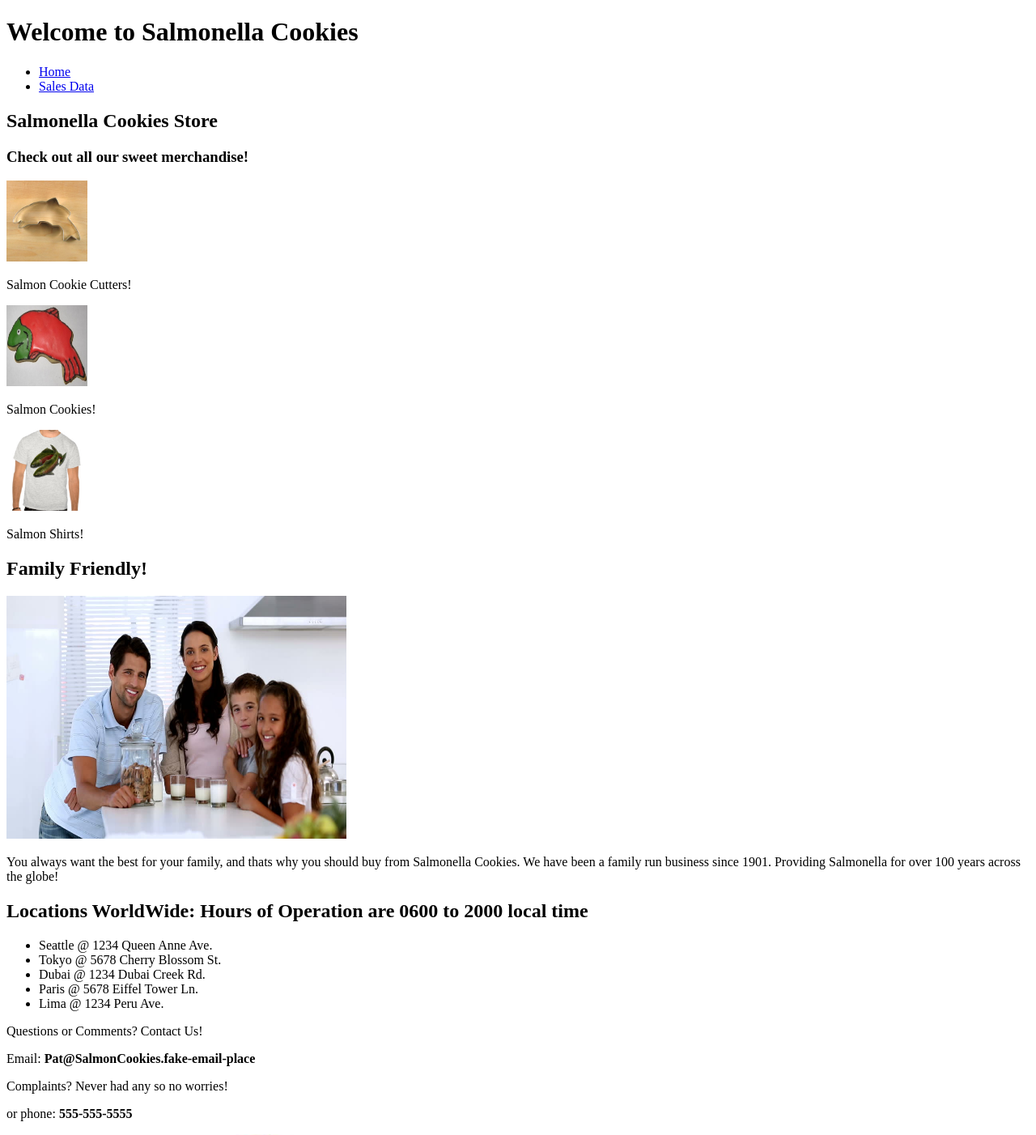
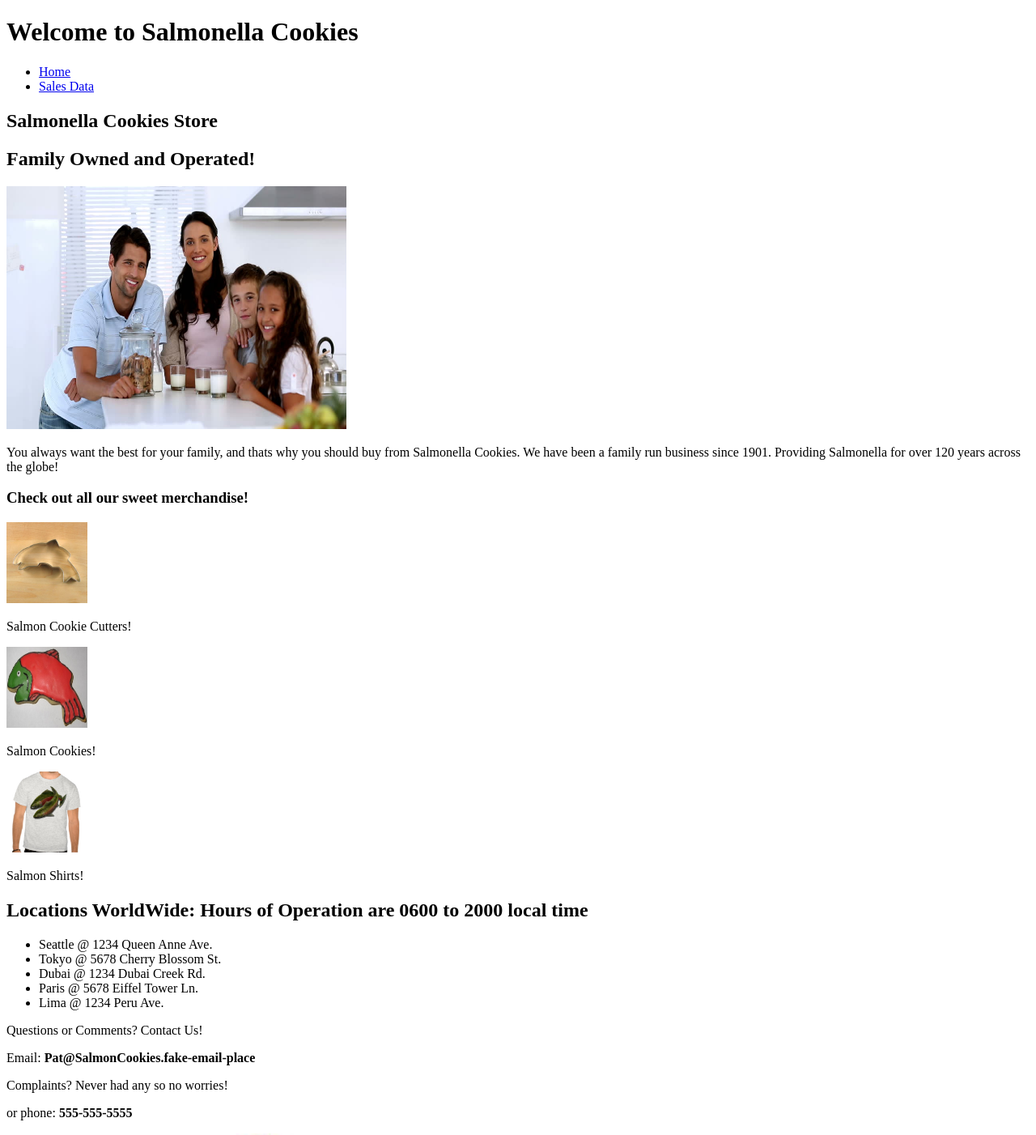
Before and after one commit to ReeceRenninger/cookie-stand-improved, a Next.js app: page / in a window 1280 px wide. Shown: the top 1402 px of the page at 81% size. Built offline with nearby package versions, Linux system fonts and the light colour scheme.

Commit message:
put the documentation template up and added our names, refactoring code that was un needed and trying to figure out how to display the grand totals

```diff
--- a/src/Components/Table.js
+++ b/src/Components/Table.js
@@ -1,6 +1,7 @@
 import { useEffect, useState } from "react";
 
 //!! Chat gpt/ co pilot is the only reason this is here, idk wtf is even happening but its works so im not touching it
+//TODO: NEED TO STILL GENERATE THE DAILY LOCATION TOTALS I CANT MATHS AND MY BRAIN IS FRIED FROM THIS WEEK
 const Table = (props) => {
   //rendered is to track if the table has been rendered yet, if it has then it will update the table with the new store
   const [rendered, setRendered] = useState(false);
@@ -10,6 +11,7 @@ const Table = (props) => {
   const hours = ['6am', '7am', '8am', '9am', '10am', '11am', '12pm', '1pm', '2pm', '3pm', '4pm', '5pm', '6pm', '7pm', '8pm'];
 
   useEffect(() => {
+    //creates the new store using props passed down, built in timer to give a small loading window so we know its working
     if (rendered) {
       setTracker(false);
       const newStore = props.stores[props.stores.length - 1];
@@ -19,7 +21,7 @@ const Table = (props) => {
         setTracker(true);
 
       }, 500);
-
+      //if the new store isnt being added then we just generate the table as normal
     } else {
       props.stores.forEach(store => store.cookiesBought = []);
       props.stores.forEach(store => store.getCookiesBought());
--- a/src/pages/SalesData.js
+++ b/src/pages/SalesData.js
@@ -1,9 +1,9 @@
+import Footer from '../Components/Footer';
 import Form from '../Components/Form';
+import Header from '../Components/Header';
+import Store from '../Components/Store';
 import Table from '../Components/Table';
-import Store from '../Components/Store';
 import { useState } from 'react';
-import Header from '../Components/Header';
-import Footer from '../Components/Footer';
 
 const SalesData = () => {
 
--- a/src/pages/index.js
+++ b/src/pages/index.js
@@ -17,8 +17,18 @@ export default function Home() {
       <main>
         <section id="store">
           <h2>Salmonella Cookies Store</h2>
-          <h3>Check out all our sweet merchandise!</h3>
+        <section id='family'>
+          <h2>Family Owned and Operated!</h2>
+          <Image
+                src="/family.jpg"
+                alt="Picture of a family"
+                width={420}
+                height={300}
+                />
+          <p className='family-pitch'>You always want the best for your family, and thats why you should buy from Salmonella Cookies. We have been a family run business since 1901. Providing Salmonella for over 120 years across the globe!</p>
+        </section>
           <div className='front-section'>
+                <h3>Check out all our sweet merchandise!</h3>
 
               <Image
                 src="/cutter.jpeg"
@@ -46,16 +56,6 @@ export default function Home() {
 
           </div>
         </section>
-        <section id='family'>
-          <h2>Family Friendly!</h2>
-          <Image
-                src="/family.jpg"
-                alt="Picture of a family"
-                width={420}
-                height={300}
-              />
-          <p className='family-pitch'>You always want the best for your family, and thats why you should buy from Salmonella Cookies. We have been a family run business since 1901. Providing Salmonella for over 100 years across the globe!</p>
-        </section>
         <section id='store-locations'>
           <h2>Locations WorldWide: Hours of Operation are 0600 to 2000 local time</h2>
           <ul>
```
Also changed, not shown: src/Components/Form.js (+4 -4 lines), src/Components/Header.js (+4 -4 lines), src/Components/Store.js (+1 -7 lines), src/Components/Footer.js (indentation only), 1 other file (tests, documents, lock files or other folders).
